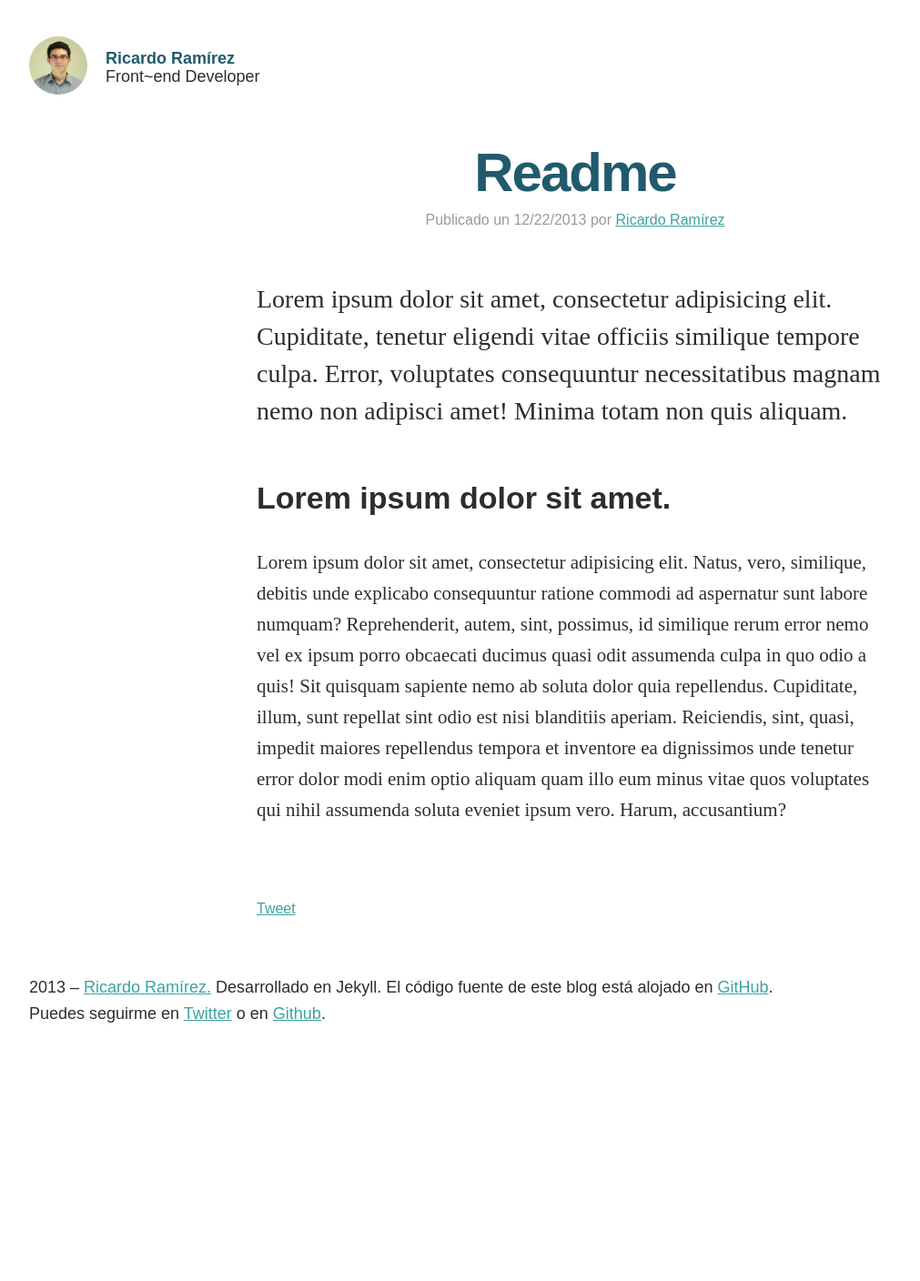
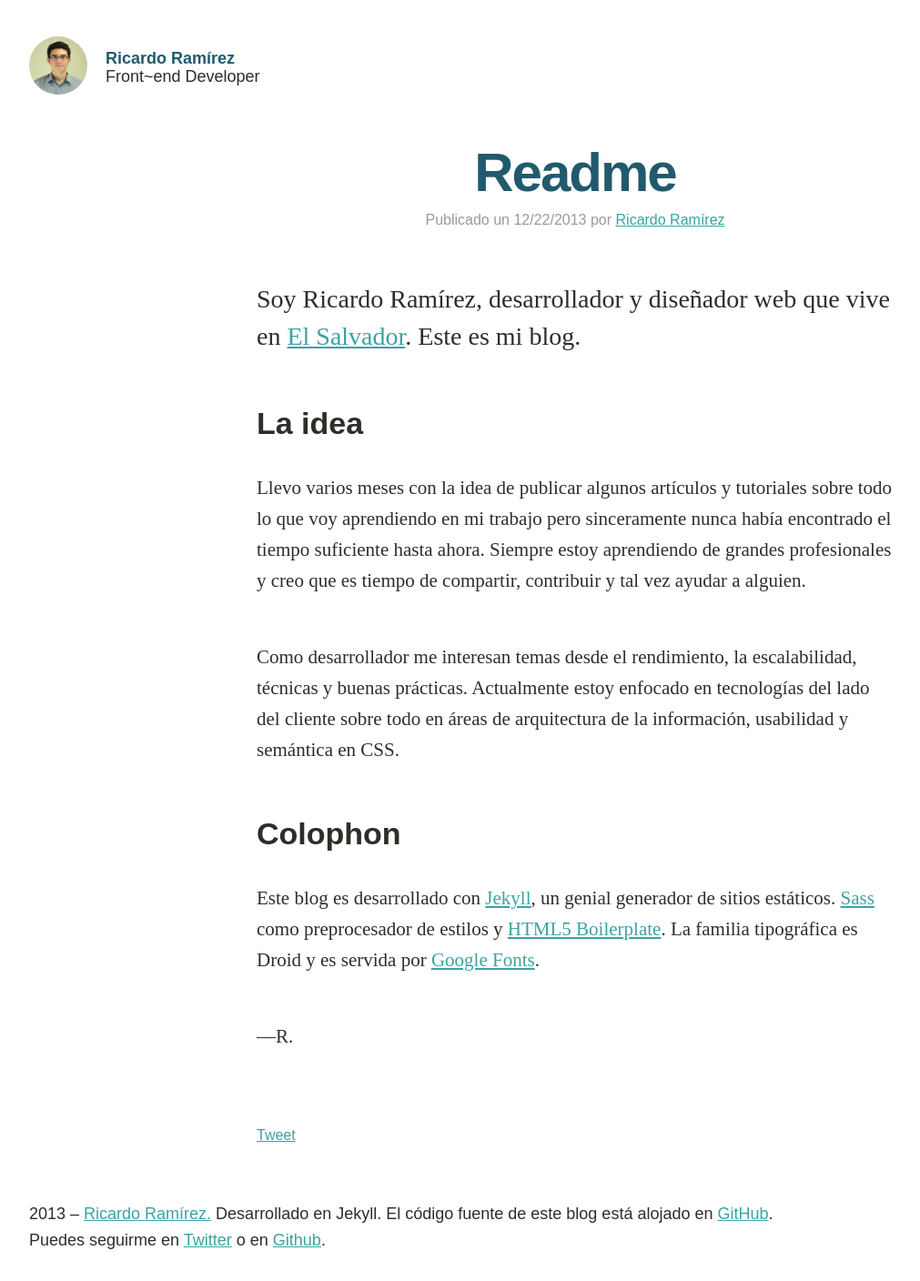
Before and after one commit to qbright/ricardoerl.github.io, a Jekyll site: the page built from _posts/2013-12-22-readme.md, in a window 1280 px wide. Shown: the whole page at 91% size, without its empty margins (8-1019 px from the left). Built offline with Jekyll 4.4.1, drawn with Linux system fonts in a browser that asks for light colours; some web fonts are replaced; Markdown is read by kramdown in place of the engine named in the settings; comment, search, counter and statistics services are not loaded; before the commit the page ends 1158 px from its top, so only the background shows below that.

Commit message:
Primer Post

```diff
--- a/_posts/2013-12-22-readme.md
+++ b/_posts/2013-12-22-readme.md
@@ -3,8 +3,16 @@ layout: post
 title: Readme
 ---
 
-Lorem ipsum dolor sit amet, consectetur adipisicing elit. Cupiditate, tenetur eligendi vitae officiis similique tempore culpa. Error, voluptates consequuntur necessitatibus magnam nemo non adipisci amet! Minima totam non quis aliquam.
+Soy Ricardo Ramírez, desarrollador y diseñador web que vive en [El Salvador](https://www.google.com/maps/preview#!q=El+Salvador&data=!1m4!1m3!1d860161!2d-88.905281!3d13.8029939!4m15!2m14!1m13!1s0x8f6327a659640657%3A0x6f9a16eb98854832!3m8!1m3!1d26081603!2d-95.677068!3d37.0625!3m2!1i1024!2i768!4f13.1!4m2!3d13.794185!4d-88.89653). Este es mi blog.
 
+## La idea
 
-## Lorem ipsum dolor sit amet.
-Lorem ipsum dolor sit amet, consectetur adipisicing elit. Natus, vero, similique, debitis unde explicabo consequuntur ratione commodi ad aspernatur sunt labore numquam? Reprehenderit, autem, sint, possimus, id similique rerum error nemo vel ex ipsum porro obcaecati ducimus quasi odit assumenda culpa in quo odio a quis! Sit quisquam sapiente nemo ab soluta dolor quia repellendus. Cupiditate, illum, sunt repellat sint odio est nisi blanditiis aperiam. Reiciendis, sint, quasi, impedit maiores repellendus tempora et inventore ea dignissimos unde tenetur error dolor modi enim optio aliquam quam illo eum minus vitae quos voluptates qui nihil assumenda soluta eveniet ipsum vero. Harum, accusantium?
+Llevo varios meses con la idea de publicar algunos artículos y tutoriales sobre todo lo que voy aprendiendo en mi trabajo pero sinceramente nunca había encontrado el tiempo suficiente hasta ahora. Siempre estoy aprendiendo de grandes profesionales y creo que es tiempo de compartir, contribuir y tal vez ayudar a alguien.
+
+Como desarrollador me interesan temas desde el rendimiento, la escalabilidad, técnicas y buenas prácticas. Actualmente estoy enfocado en tecnologías del lado del cliente sobre todo en áreas de arquitectura de la información, usabilidad y semántica en CSS.
+
+## Colophon
+
+Este blog es desarrollado con [Jekyll](http://jekyllrb.com/), un genial generador de sitios estáticos. [Sass](http://sass-lang.com/) como preprocesador de estilos y [HTML5 Boilerplate](http://html5boilerplate.com/). La familia tipográfica es Droid y es servida por [Google Fonts](http://www.google.com/fonts).
+
+&mdash;R.
```
